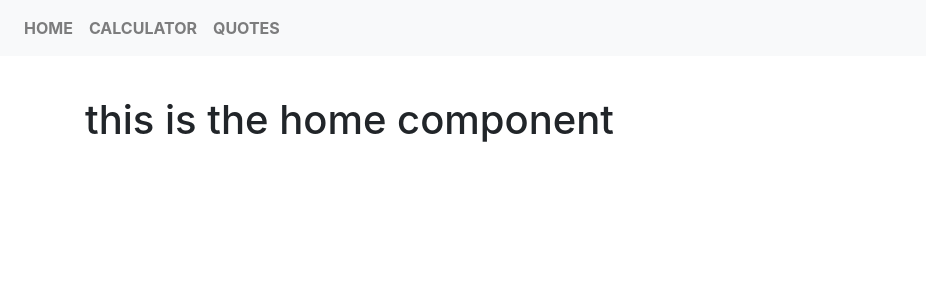
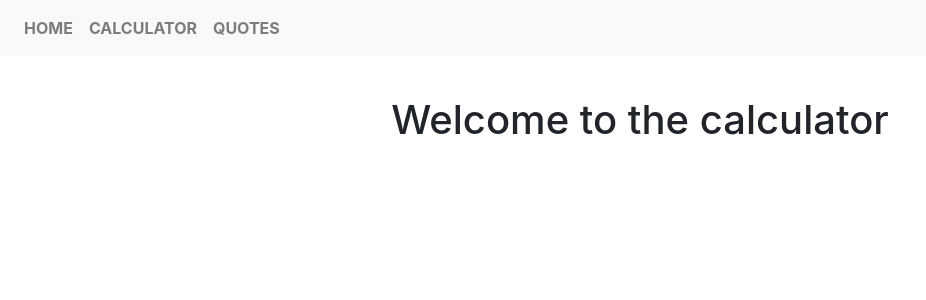
Before and after one commit to peterrobert/React-calculator, a React (Create React App) app: page / in a window 1280 px wide. Shown: the top 300 px of the page, without its empty margins (0-926 px from the left). Built offline with nearby package versions, Linux system fonts and the light colour scheme.

Commit message:
fixed the home page

```diff
--- a/src/components/home.jsx
+++ b/src/components/home.jsx
@@ -3,8 +3,8 @@ import React from 'react';
 function Home() {
 
     return(
-        <div className="app_component container">
-        <h1>this is the home component</h1>
+        <div className="app_component container text-center">
+        <h1>Welcome to the calculator</h1>
         </div>
     )
 
--- a/src/components/quotes.jsx
+++ b/src/components/quotes.jsx
@@ -27,6 +27,7 @@ class Quotes extends Component {
   };
 
   render() {
+
     let [arr] = this.state.randomQuotes;
     return (
       <div className="app_component container">
```
Also changed, not shown: 1 other file (tests, documents, lock files or other folders).
